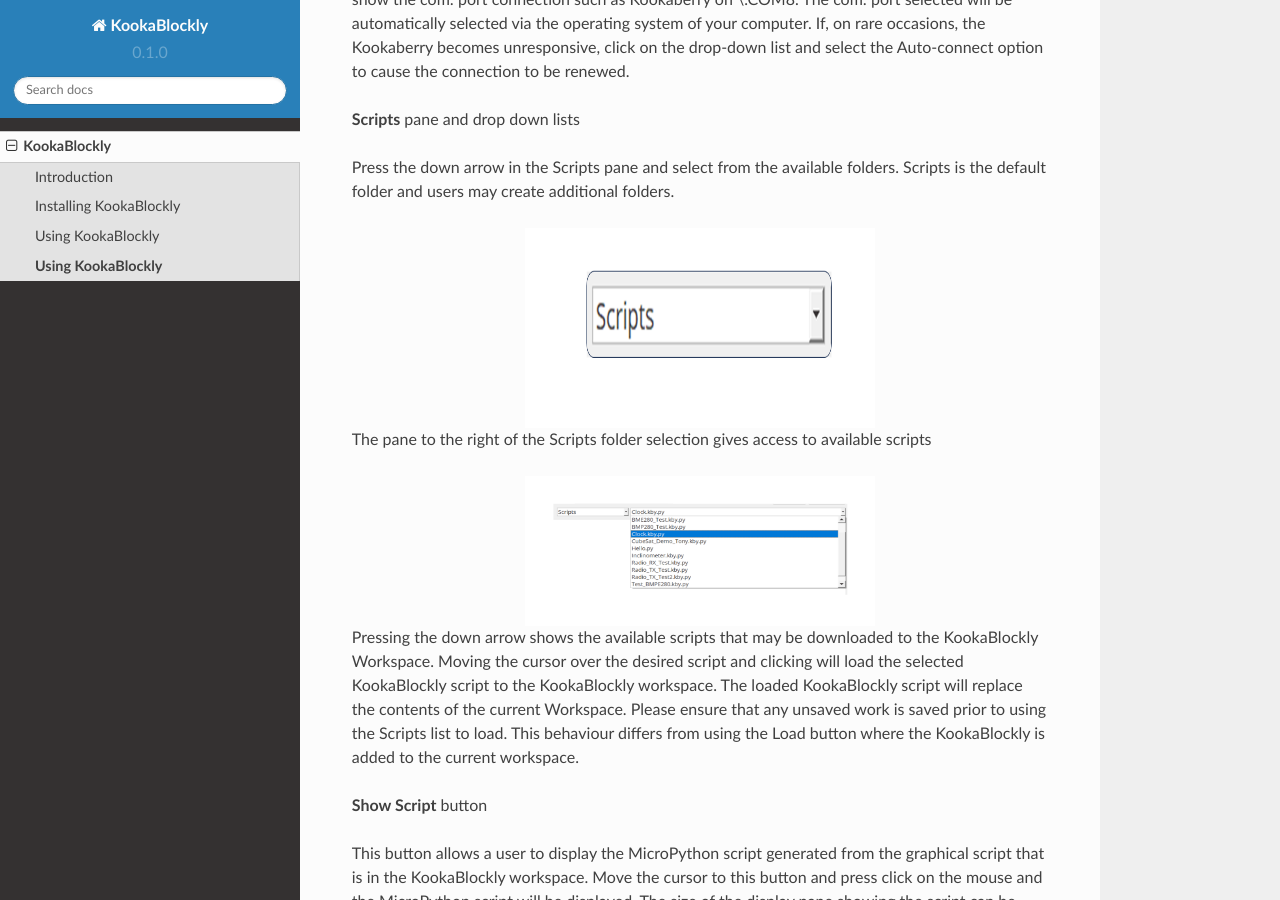
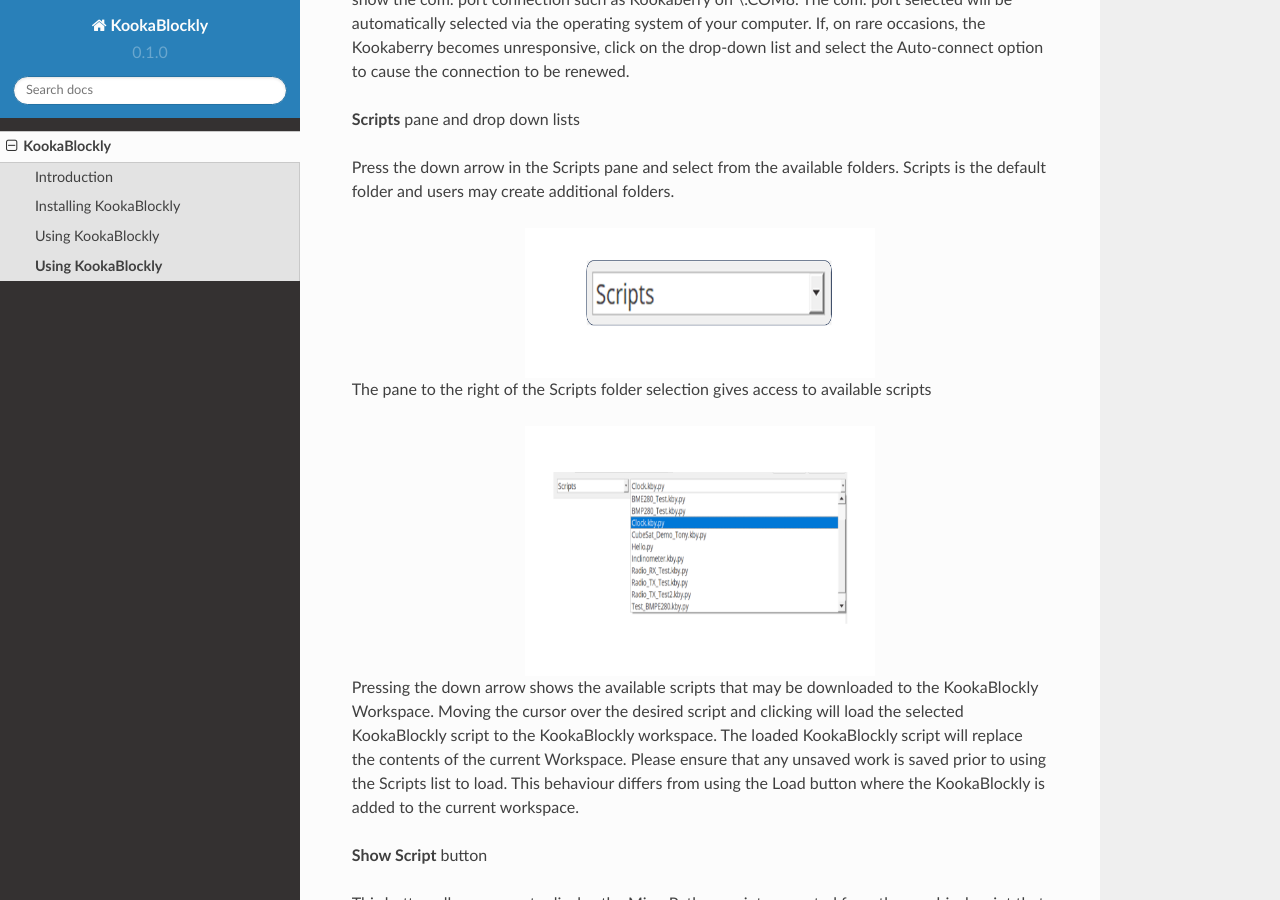
Before and after one commit to JulianDinsdale/KookaBlockly, a Sphinx documentation site: the page built from docs/source/KookaBlockly_Overview.rst, in a window 1280 px wide and 900 px high, scrolled down 4672 px. Built offline with Sphinx 7.4.7 and the Read the Docs theme 2.0.0, drawn with Linux system fonts in a browser that asks for light colours.

Commit message:
updates on images

```diff
--- a/docs/source/KookaBlockly_Overview.rst
+++ b/docs/source/KookaBlockly_Overview.rst
@@ -176,7 +176,7 @@
 
 .. image:: images/Scripts_Folders.png
     :width: 350
-    :height: 200
+    :height: 150
     :align: center
     :alt: Scripts folder dropdown selection
 
@@ -184,7 +184,7 @@
 
 .. image:: images/Scripts_Avail.png
     :width: 350
-    :height: 150
+    :height: 250
     :align: center
     :alt: Available scripts drop down menu selection
 
```
